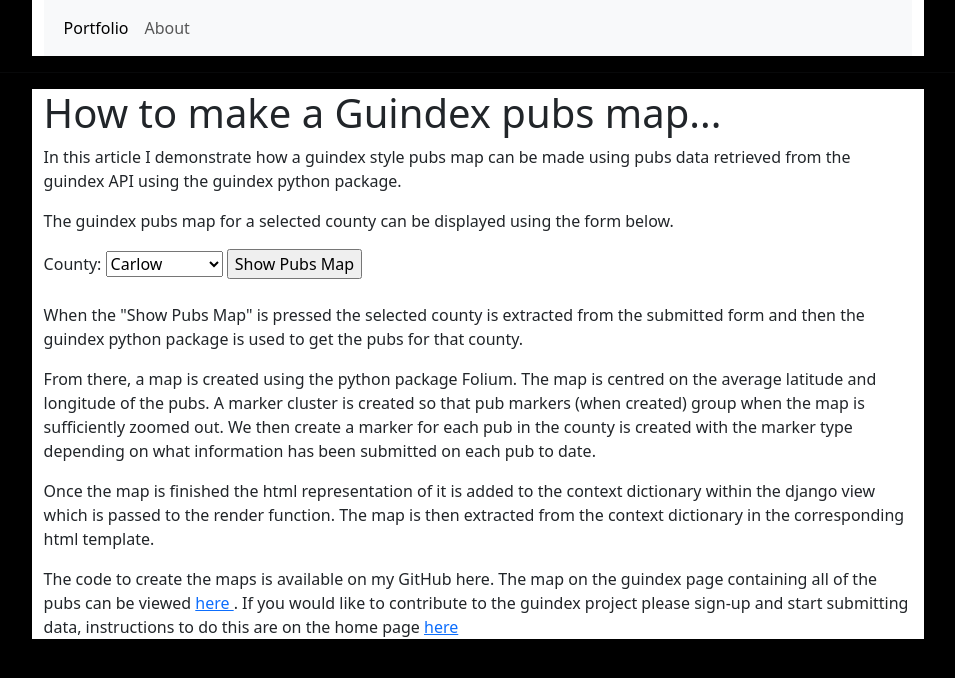
After one commit to rmcg123/portfolio_website, a Django app: page /guindex_map/ in a window 1280 px wide. The commit adds this page. Shown: the top 678 px of the page, without its empty margins (162-1117 px from the left). Run offline with Django 4.2, Linux system fonts and the light colour scheme.

Commit message:
Add guindex map page

```diff
--- /dev/null
+++ b/pages/forms.py
@@ -0,0 +1,37 @@
+from django import forms
+
+# Counties in guindex.
+counties = [
+    "Carlow",
+    "Cavan",
+    "Clare",
+    "Cork",
+    "Donegal",
+    "Dublin",
+    "Galway",
+    "Kerry",
+    "Kildare",
+    "Kilkenny",
+    "Laois",
+    "Leitrim",
+    "Limerick",
+    "Longford",
+    "Louth",
+    "Mayo",
+    "Meath",
+    "Monaghan",
+    "Offaly",
+    "Roscommon",
+    "Sligo",
+    "Tipperary",
+    "Waterford",
+    "Westmeath",
+    "Wexford",
+    "Wicklow",
+]
+
+
+class GuindexMapForm(forms.Form):
+    """Form for guindex map page."""
+
+    county = forms.ChoiceField(choices=enumerate(counties))
--- /dev/null
+++ b/pages/templates/pages/guindex_map.html
@@ -0,0 +1,55 @@
+{% extends "base.html" %}
+
+{% load static %}
+{% block page_content %}
+  <h1>{{title}}</h1>
+
+    <p>
+        In this article I demonstrate how a guindex style pubs map can be made using
+        pubs data retrieved from the guindex API using the guindex python package.
+    </p>
+
+    <p>
+        The guindex pubs map for a selected county can be displayed using the form below.
+    </p>
+
+    <form method="post" action="{% url 'guindex_map' %}">
+        {% csrf_token %}
+        {{ form }}
+        <input type="submit" value="Show Pubs Map">
+    </form>
+
+    <br>
+    {{ map|safe }}
+
+    <p>
+        When the "Show Pubs Map" is pressed the selected county is extracted
+        from the submitted form and then the guindex python package is used to
+        get the pubs for that county.
+    </p>
+
+    <p>
+        From there, a map is created using the python package Folium. The map is
+        centred on the average latitude and longitude of the pubs.
+        A marker cluster is created so that pub markers (when created) group when
+        the map is sufficiently zoomed out. We then create a marker for each pub
+        in the county is created with the marker type depending on what information
+        has been submitted on each pub to date.
+    </p>
+
+    <p>
+        Once the map is finished the html representation of it is added to the
+        context dictionary within the django view which is passed to the render
+        function. The map is then extracted from the context dictionary in the
+        corresponding html template.
+    </p>
+
+    <p>
+        The code to create the maps is available on my GitHub <a>here</a>. The
+        map on the guindex page containing all of the pubs can be viewed <a
+            href="https://www.guindex.ie/map/">here
+        </a>. If you would like to contribute to the guindex project please
+        sign-up and start submitting data, instructions to do this are on the
+        home page <a href="https://www.guindex.ie">here</a>
+    </p>
+{% endblock page_content %}
--- a/pages/urls.py
+++ b/pages/urls.py
@@ -16,4 +16,5 @@
     path("abp_pt_applications/", views.abp, name="abp_pt_applications"),
     path("about/", views.about, name="about"),
     path("last_fm_analysis/", views.last_fm, name="last_fm_analysis"),
+    path("guindex_map/", views.guindex_maps, name="guindex_map"),
 ]
--- a/pages/views.py
+++ b/pages/views.py
@@ -1,4 +1,7 @@
 from django.shortcuts import render
+
+from pages.view_enabler_functions import create_guindex_map
+from pages.forms import GuindexMapForm, counties
 
 def home(request):
     return render(request, "pages/home.html", {"title": "My Personal Portfolio"})
@@ -32,3 +35,20 @@
 
 def last_fm(request):
     return render(request, "pages/last_fm_analysis.html", {"title": "Exploring the last.fm API"})
+
+def guindex_maps(request):
+
+    context = {"title": "How to make a Guindex pubs map..."}
+    if request.method == "POST":
+        form = GuindexMapForm(request.POST)
+        if form.is_valid():
+            county_idx = form.cleaned_data["county"]
+            county = counties[int(county_idx)]
+            guindex_map = create_guindex_map(county=county)
+            context["map"] = guindex_map._repr_html_()
+    else:
+        form = GuindexMapForm()
+
+    context["form"] = form
+
+    return render(request, "pages/guindex_map.html", context)
```
Also changed, not shown: pages/templates/pages/home.html (+11 -0 lines), pages/view_enabler_functions.py (added, +101 -0 lines), requirements.txt (+50 -0 lines), pages/static/home_thumbs/ireland_map.png (added).
